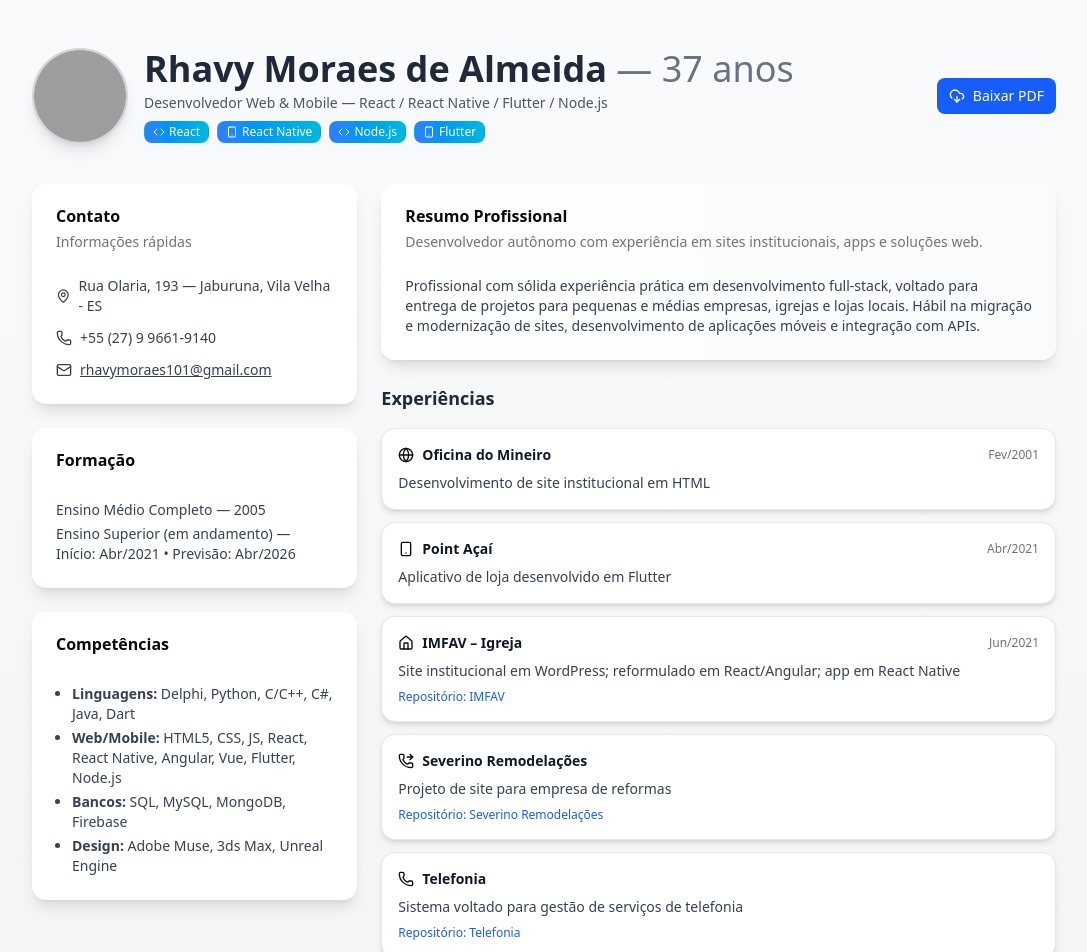
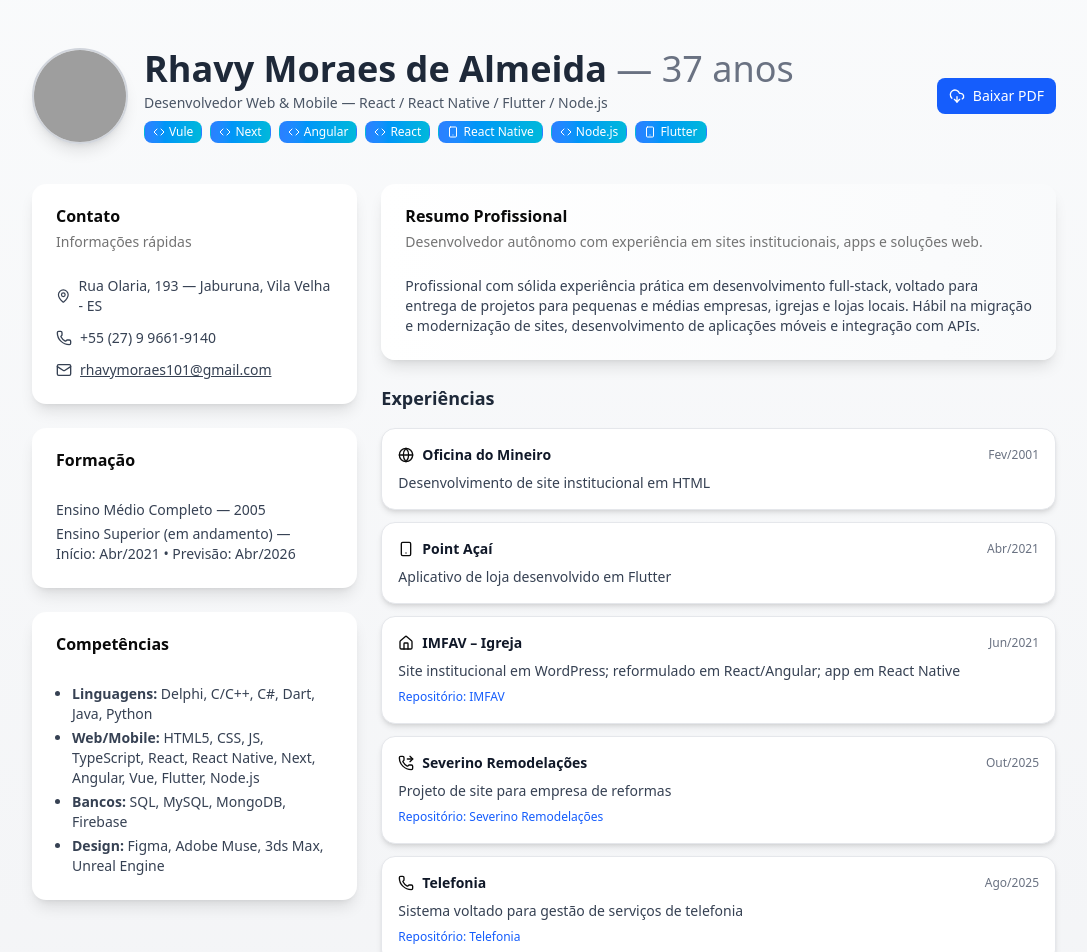
Before and after one commit to rhavy/portfolio, a Next.js app: page / in a window 1280 px wide. Shown: the top 952 px of the page, without its empty margins (96-1183 px from the left). Built offline with nearby package versions, Linux system fonts and the light colour scheme; grey boxes are pictures that could not be loaded.

Commit message:
pagina componetizada

```diff
--- a/src/app/page.tsx
+++ b/src/app/page.tsx
@@ -8,6 +8,9 @@ import { Badge } from "@/components/ui/badge";
 
 // lucide icons
 import { Mail, Phone, MapPin, DownloadCloud, Globe, Smartphone, Code, Home, PhoneForwarded } from "lucide-react";
+import { CompetenciasComponente } from "@/components/competencias";
+import { ExperienciaComponent } from "@/components/experiencias";
+import { FooterRepositorios, FooterTemplate } from "@/components/template/Footer/footer";
 
 type Experience = {
   company?: string;
@@ -15,21 +18,34 @@ type Experience = {
   description: string;
   repository?: string; // Adicionando um campo para repositório
   icon?: React.ReactNode; // Adicionando um campo para ícone
+  link?: string; // Adicionando um campo para link
 };
 
 const experiences: Experience[] = [
   { company: "Oficina do Mineiro", date: "Fev/2001", description: "Desenvolvimento de site institucional em HTML", icon: <Globe size={16} /> },
   { company: "Point Açaí", date: "Abr/2021", description: "Aplicativo de loja desenvolvido em Flutter", icon: <Smartphone size={16} /> },
-  { company: "IMFAV – Igreja", date: "Jun/2021", description: "Site institucional em WordPress; reformulado em React/Angular; app em React Native", repository: "IMFAV", icon: <Home size={16} /> },
-  { company: "Severino Remodelações", date: "", description: "Projeto de site para empresa de reformas", repository: "Severino Remodelações", icon: <PhoneForwarded size={16} /> },
-  { company: "Telefonia", date: "", description: "Sistema voltado para gestão de serviços de telefonia", repository: "Telefonia", icon: <Phone size={16} /> },
+  { company: "IMFAV – Igreja", date: "Jun/2021", description: "Site institucional em WordPress; reformulado em React/Angular; app em React Native",
+    repository: "IMFAV", icon: <Home size={16} />, link: "https://github.com/rhavy/IMFAV.git"},
+  { company: "Severino Remodelações", date: "Out/2025", description: "Projeto de site para empresa de reformas",
+    repository: "Severino Remodelações", icon: <PhoneForwarded size={16} />, link: "https://github.com/rhavy/severino_remodelacoes.git" },
+  { company: "Telefonia", date: "Ago/2025", description: "Sistema voltado para gestão de serviços de telefonia",
+    repository: "Telefonia", icon: <Phone size={16} />, link: "https://github.com/rhavy/Telefonia.git" },
 ];
 
 const skills = [
+  { name: "Vule", icon: <Code size={16} /> },
+  { name: "Next", icon: <Code size={16} /> },
+  { name: "Angular", icon: <Code size={16} /> },
   { name: "React", icon: <Code size={16} /> },
   { name: "React Native", icon: <Smartphone size={16} /> },
   { name: "Node.js", icon: <Code size={16} /> },
   { name: "Flutter", icon: <Smartphone size={16} /> },
+];
+const competencias = [
+  { name: "Linguagens", title: "Delphi, C/C++, C#, Dart, Java, Python" },
+  { name: "Web/Mobile", title: "HTML5, CSS, JS, TypeScript, React, React Native, Next, Angular, Vue, Flutter, Node.js" },
+  { name: "Bancos", title: "SQL, MySQL, MongoDB, Firebase" },
+  { name: "Design", title: "Figma, Adobe Muse, 3ds Max, Unreal Engine" },
 ];
 
 export default function CurriculoPage() {
@@ -126,10 +142,10 @@ export default function CurriculoPage() {
               </CardHeader>
               <CardContent className="text-sm text-gray-700">
                 <ul className="list-disc pl-4 space-y-1">
-                  <li><strong>Linguagens:</strong> Delphi, Python, C/C++, C#, Java, Dart</li>
-                  <li><strong>Web/Mobile:</strong> HTML5, CSS, JS, React, React Native, Angular, Vue, Flutter, Node.js</li>
-                  <li><strong>Bancos:</strong> SQL, MySQL, MongoDB, Firebase</li>
-                  <li><strong>Design:</strong> Adobe Muse, 3ds Max, Unreal Engine</li>
+                  {competencias.map((compet) => (
+                    <CompetenciasComponente key={compet.name} name={compet.name} title={compet.title}/>
+                    )
+                  )}
                 </ul>
               </CardContent>
             </Card>
@@ -153,39 +169,18 @@ export default function CurriculoPage() {
               <h3 className="text-lg font-semibold text-gray-800">Experiências</h3>
               <div className="grid gap-3">
                 {experiences.map((exp, idx) => (
-                  <article
-                    key={idx}
-                    className="p-4 rounded-xl border border-gray-200 bg-white shadow-md hover:shadow-xl transition-all duration-300 hover:-translate-y-1 hover:scale-105"
-                  >
-                    <div className="flex items-center justify-between">
-                      <div className="flex items-center gap-2">
-                        {exp.icon}
-                        <h4 className="text-sm font-semibold text-gray-900">{exp.company || "Projeto"}</h4>
-                      </div>
-                      <time className="text-xs text-gray-500">{exp.date}</time>
-                    </div>
-                    <p className="mt-2 text-sm text-gray-700">{exp.description}</p>
-                    {exp.repository && (
-                      <p className="mt-2 text-xs text-blue-600">
-                        Repositório: <span className="font-medium">{exp.repository}</span>
-                      </p>
-                    )}
-                  </article>
+                  <ExperienciaComponent key={idx} date={exp.date} company={exp.company} description={exp.description} icon={exp.icon} repository={exp.repository} link={exp.link}/>
                 ))}
               </div>
             </div>
 
             {/* Repositórios */}
-            <footer className="mt-4 text-sm text-gray-600">
-              <p>Repositórios: <span className="font-medium">IMFAV</span>, <span className="font-medium">Severino Remodelações</span>, <span className="font-medium">Telefonia</span></p>
-            </footer>
+            <FooterRepositorios/>
           </section>
         </article>
 
         {/* Footer */}
-        <div className="mt-12 text-center text-xs text-gray-500">
-          Design moderno e limpo • Animações via tw-animate-css • Componentes UI via shadcn/ui
-        </div>
+        <FooterTemplate/>
       </section>
     </main>
   );
--- /dev/null
+++ b/src/components/competencias.tsx
@@ -0,0 +1,10 @@
+import React from 'react';
+type Competencia = {
+    name: string;
+    title: string;
+};
+export function CompetenciasComponente({ name, title }: Competencia) {
+    return (
+        <li><strong>{name}:</strong> {title}</li>
+    );
+}
--- /dev/null
+++ b/src/components/experiencias.tsx
@@ -0,0 +1,35 @@
+import React from 'react';
+type Experience = {
+    company?: string;
+    date?: string;
+    description: string;
+    repository?: string; // Adicionando um campo para repositório
+    icon?: React.ReactNode; // Adicionando um campo para ícone
+    link?: string; // Adicionando um campo para link
+};
+export function ExperienciaComponent({ company, date, description, repository, icon, link }: Experience) {
+    return (
+        <article
+            className="p-4 rounded-xl border border-gray-200 bg-white shadow-md hover:shadow-xl transition-all duration-300 hover:-translate-y-1 hover:scale-105"
+        >
+            <div className="flex items-center justify-between">
+            <div className="flex items-center gap-2">
+                {icon && <span>{icon}</span>}
+                <h4 className="text-sm font-semibold text-gray-900">{company || "Projeto"}</h4>
+            </div>
+            {date && <time className="text-xs text-gray-500">{date}</time>}
+            </div>
+            <p className="mt-2 text-sm text-gray-700">{description}</p>
+            {repository && (
+            <a
+                className="mt-2 text-xs text-blue-600 inline-block"
+                href={link || repository}
+                target="_blank"
+                rel="noopener noreferrer"
+            >
+                Repositório: <span className="font-medium">{repository}</span>
+            </a>
+            )}
+        </article>
+    );
+}
--- /dev/null
+++ b/src/components/template/Footer/footer.tsx
@@ -0,0 +1,16 @@
+import React from "react";
+
+export function FooterRepositorios() {
+  return (
+    <footer className="mt-4 text-sm text-gray-600">
+        <p>Repositórios: <span className="font-medium">IMFAV</span>, <span className="font-medium">Severino Remodelações</span>, <span className="font-medium">Telefonia</span></p>
+    </footer>
+  );
+}
+export function FooterTemplate() {
+  return (
+    <div className="mt-12 text-center text-xs text-gray-500">
+      Design moderno e limpo • Animações via tw-animate-css • Componentes UI via shadcn/ui
+    </div>
+  );
+}
```
